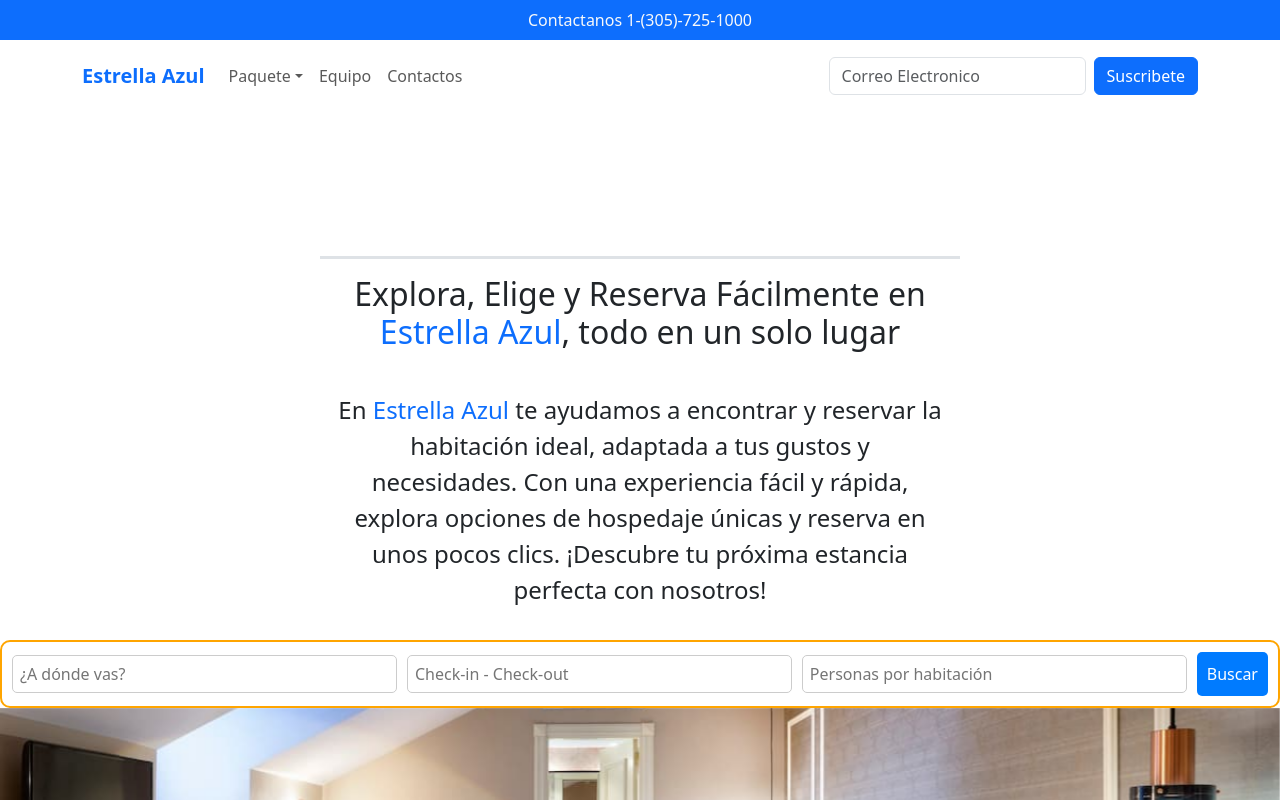
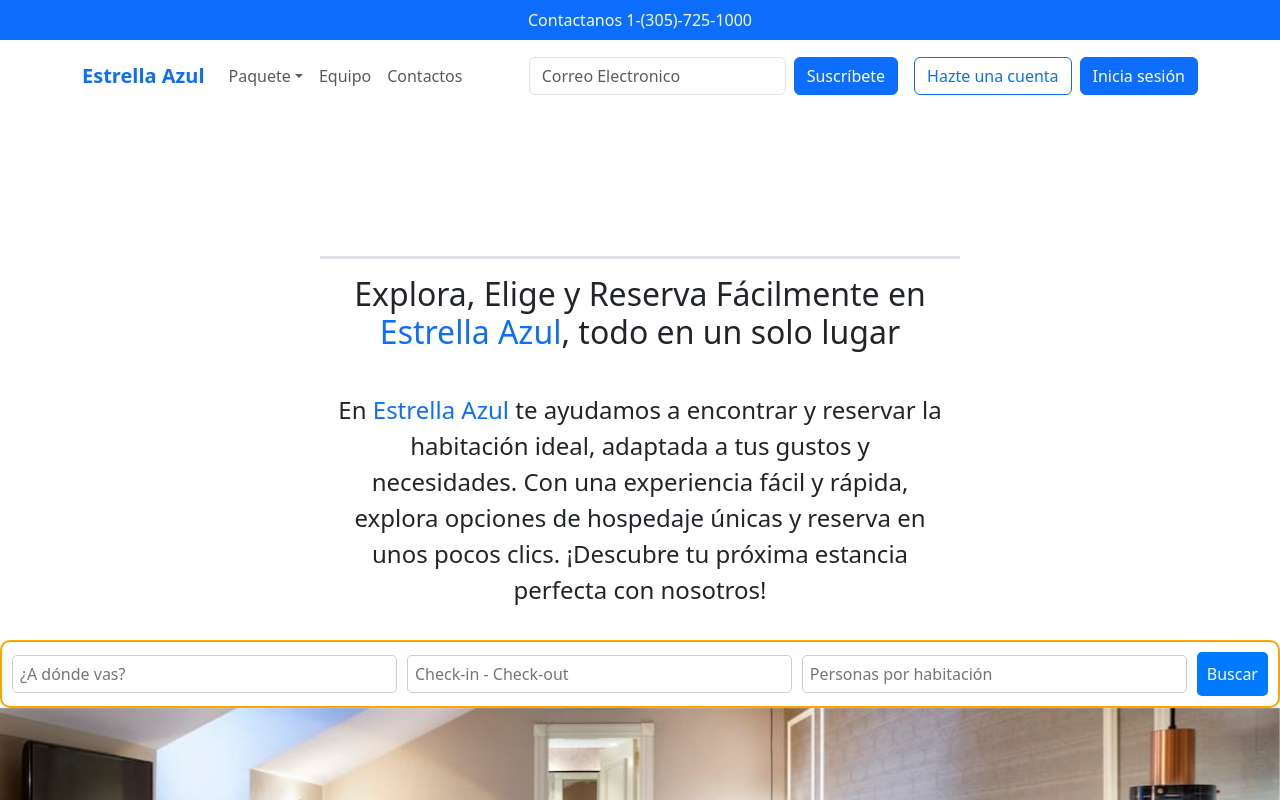
Before and after one commit to LucasIsac/Trabajo-Final---Prog, a React (Vite) app: page / in a window 1280 px wide. Shown: the top 800 px of the page. Built offline with nearby package versions, Linux system fonts and the light colour scheme.

Commit message:
Botones de Iniciar sesion y crear cuenta Navbar.jsx

```diff
--- a/src/components/Navbar.jsx
+++ b/src/components/Navbar.jsx
@@ -67,9 +67,13 @@ function Navbar() {
               placeholder="Correo Electronico"
             />
             <button className="btn btn-primary" type="button">
-              Suscribete
+              Suscríbete
             </button>
           </form>
+          <div className="ms-3">
+            <button className="btn btn-outline-primary me-2">Hazte una cuenta</button>
+            <button className="btn btn-primary">Inicia sesión</button>
+          </div>
         </div>
       </div>
     </nav>
```
